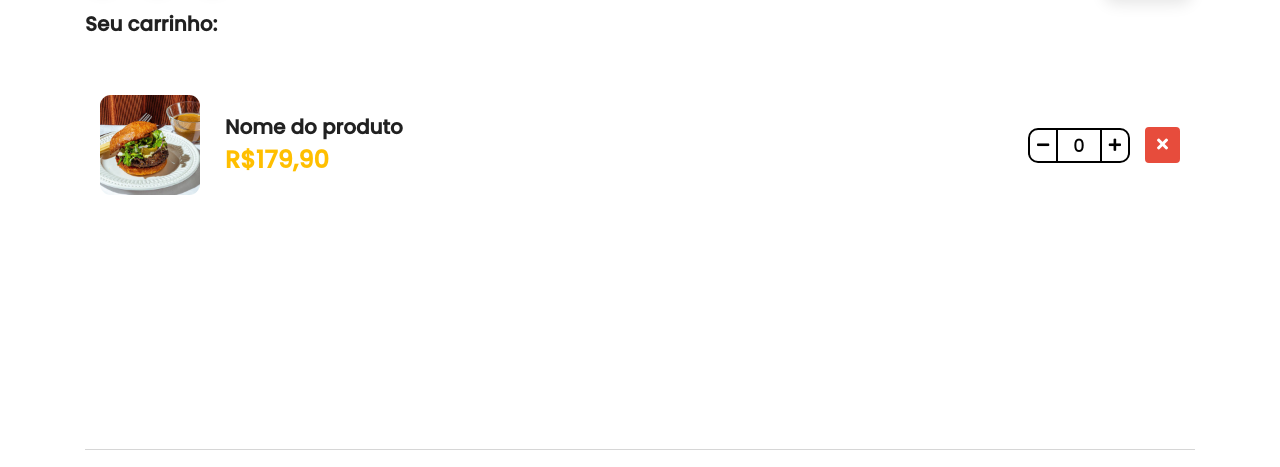
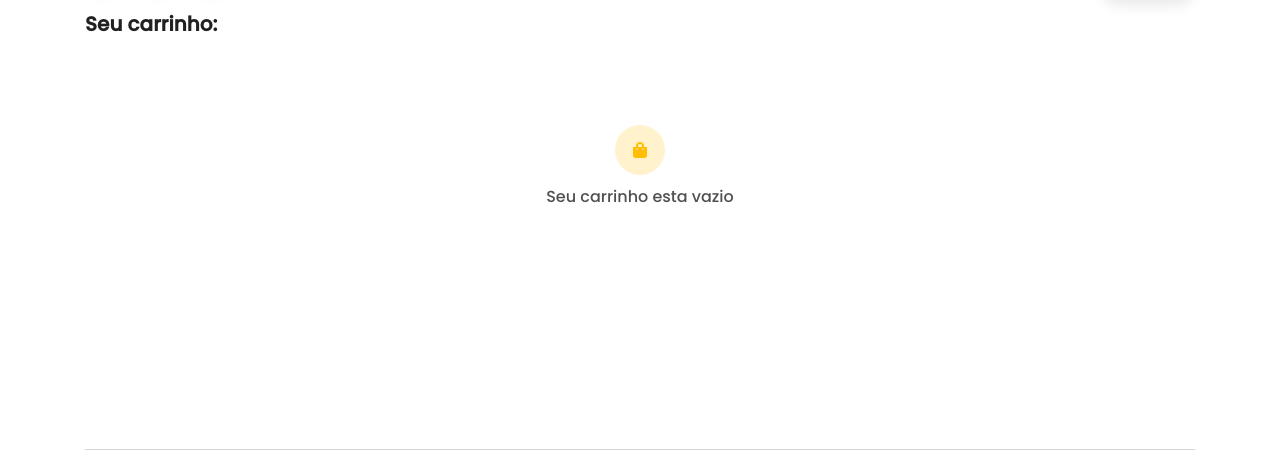
Before and after one commit to jonathandcosta/e_menu-base, a plain HTML site: page index.html in a window 1280 px wide. Both pictures are taken after a click on the link "Meu carrinho". Shown: the part 100-567 px from the top of the page. Drawn offline with Linux system fonts and the light colour scheme; files whose address does not match are found by name.

Commit message:
pondo de forma dimanima os itens add ao carrinho

```diff
--- a/assets/js/app.js
+++ b/assets/js/app.js
@@ -145,7 +145,7 @@ cardapio.metodos = {
   abrirCarrinho: (abrir) => {
     if (abrir) {
       $('#modalCarrinho').removeClass('hidden');
-      cardapio.metodos.carregaEtapas(1);
+      cardapio.metodos.carragarCarrinho();
     } else {
       $('#modalCarrinho').addClass('hidden');
     }
@@ -206,6 +206,34 @@ cardapio.metodos = {
     cardapio.metodos.carregaEtapas(etapa - 1);
   },
 
+  // CARREGANDO CARRINHO
+  carragarCarrinho: () => {
+    cardapio.metodos.carregaEtapas(1);
+
+    if (meu_Carrinho.length > 0) {
+      $('#itensCarrinho').html(''); // LIMPA PARA CARREGAR DEPOIS
+
+      $.each(meu_Carrinho, (i, e) => {
+        let temp = cardapio.templates.itemCarrinho
+          .replace(/\${img}/g, e.img) // SUBSTITUINDO TODAS AS IMAGENS DE FORMA GLOBAL "todas"
+          .replace(/\${nome}/g, e.name) // SUBSTITUINDO TODAS OS NOMES DE FORMA GLOBAL "todas"
+          .replace(/\${preco}/g, e.price.toFixed(2).replace('.', ',')) // SUBSTITUINDO TODAS OS PREÇOSS DE FORMA GLOBAL "todas"
+          .replace(/\${id}/g, e.id)
+          .replace(/\${qntd}/g, e.qntd);
+
+        $('#itensCarrinho').append(temp);
+      });
+    } else {
+      $('#itensCarrinho').append(
+        '<p class="carrinho-vazio"><i class="fa fa-shopping-bag"></i> Seu carrinho esta vazio</p>',
+      );
+    }
+  },
+
+  diminuirQuantidadeCarrinho: (id) => {},
+  aumentarQuantidadeCarrinho: (id) => {},
+  removerQuantidadeCarrinho: (id) => {},
+
   // MENSAGEM APRESENTADA NO FRONT APÓS ADICIONAR O ITEM AO CARRINHO
   mensagem: (texto, cor = 'red', tempo = 3500) => {
     // APAGANDO A MENSAGEM DE SUCESSO APÓS 3,5 SEG
@@ -244,4 +272,22 @@ cardapio.templates = {
         </div>
       </div>
   `,
+
+  itemCarrinho: `
+    <div class="col-12 item-carrinho">
+      <div class="img-produto">
+        <img src="\${img}" alt="">
+      </div>
+      <div class="dados-produto">
+        <p class="title-produto"><b>\${nome}</b></p>
+        <p class="price-produto"><b>R$\${preco}</b></p>
+      </div>
+      <div class="add-carrinho">
+        <span class="btn-menos" onClick="cardapio.metodos.diminuirQuantidadeCarrinho('\${id}')" ><i class="fas fa-minus"></i></span>
+        <span class="add-numero-itens" id="qntd-carrinho-\${id}">\${qntd}</span>
+        <span class="btn-mais" onClick="cardapio.metodos.aumentarQuantidadeCarrinho('\${id}')" ><i class="fas fa-plus"></i></span>
+        <span class="btn btn-remove" onClick="cardapio.metodos.removerItemCarrinho('\${id}')" ><i class="fa fa-times"></i></span>
+      </div>
+  </div>
+  `,
 };
--- a/index.html
+++ b/index.html
@@ -355,7 +355,7 @@
   <div class="modal-full hidden" id="modalCarrinho">
     <div class="m-header">
       <div class="container">
-        <a href="" class="btn btn-white btn-sm float-right" onclick="cardapio.metodos.abrirCarrinho(false)">Fechar</a>
+        <a class="btn btn-white btn-sm float-right" onclick="cardapio.metodos.abrirCarrinho(false)">Fechar</a>
         <div class="etapas">
           <div class="etapa etapa1 active">1</div>
           <div class="etapa etapa2">2</div>
@@ -369,21 +369,7 @@
     <div class="m-body">
       <div class="container">
         <div class="row mr-0 ml-0 hidden" id="itensCarrinho">
-          <div class="col-12 item-carrinho">
-            <div class="img-produto">
-              <img src="./assets/img/cardapio/burguers/burger-au-poivre-kit-4-pack.3ca0e39b02db753304cd185638dad518.jpg" alt="">
-            </div>
-            <div class="dados-produto">
-              <p class="title-produto"><b>Nome do produto</b></p>
-              <p class="price-produto"><b>R$179,90</b></p>
-            </div>
-            <div class="add-carrinho">
-              <span class="btn-menos"><i class="fas fa-minus"></i></span>
-              <span class="add-numero-itens">0</span>
-              <span class="btn-mais"><i class="fas fa-plus"></i></span>
-              <span class="btn btn-remove"><i class="fa fa-times"></i></span>
-            </div>
-          </div>
+          <!-- ESSA SESSÃO ESTA SENDO REPRESENTADO DINAMICAMENTE -->
         </div>
 
         <div class="row mr-0 ml-0 hidden" id="localEntrega">
--- a/style.css
+++ b/style.css
@@ -138,6 +138,26 @@ b {
   background-color: var(--color-grenn);
 }
 
+
+/* CARRINHO VAZIO */
+.carrinho-vazio {
+  margin: 0 auto;
+  text-align: center;
+  margin-top: 50px;
+}
+
+.carrinho-vazio i {
+  width: 50px;
+  height: 50px;
+  background-color: var(--color-secondary);
+  color: var(--color-primary);
+  display: flex;
+  justify-content: center;
+  align-items: center;
+  margin: 0 auto;
+  border-radius: 50px;
+  margin-bottom: 10px;
+}
 
 /* BANNER */
 .banner {
```
